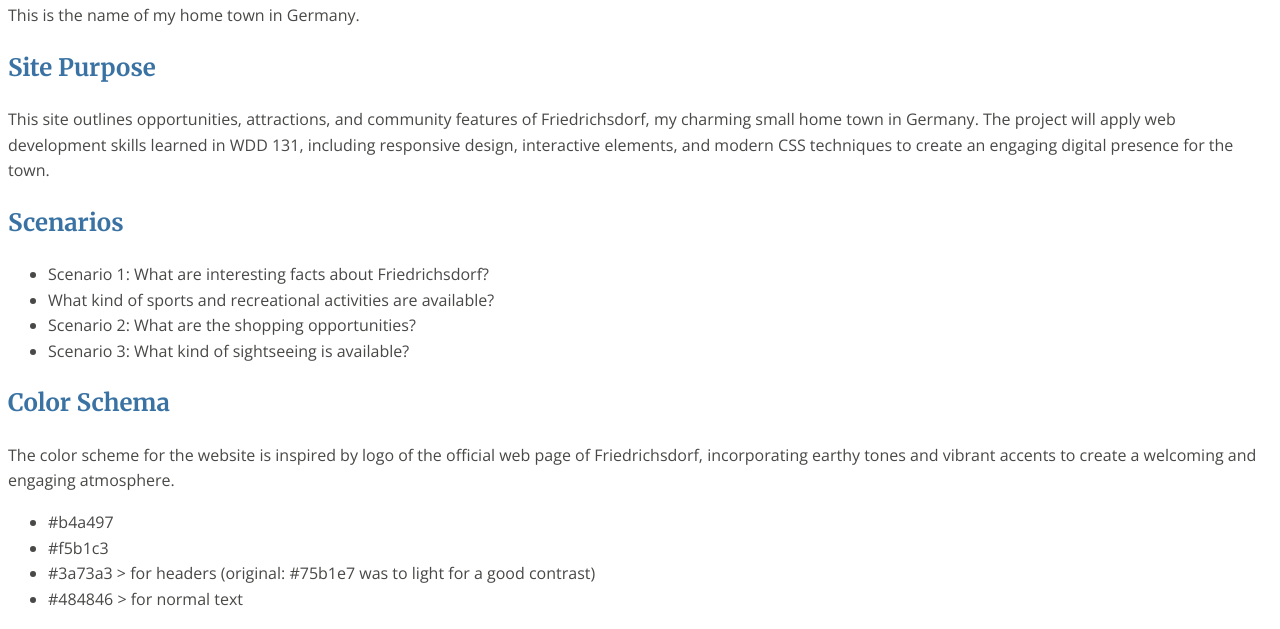
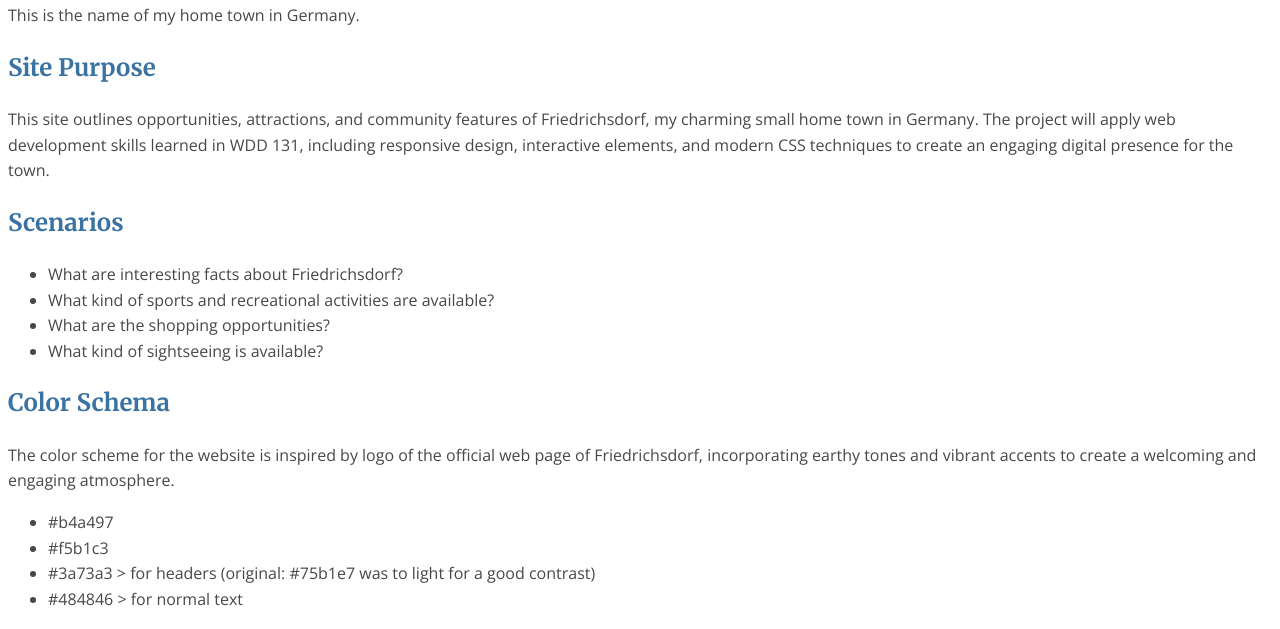
Before and after one commit to beyersdorfertj/wdd131, a plain HTML site: page project/siteplan.html in a window 1280 px wide. Shown: the part 149-778 px from the top of the page. Drawn offline with nearby package versions, Linux system fonts and the light colour scheme.

Commit message:
W05 fix: Scenarios

```diff
--- a/project/siteplan.html
+++ b/project/siteplan.html
@@ -20,10 +20,10 @@
     <p>This site outlines  opportunities, attractions, and community features of Friedrichsdorf, my charming small home town in Germany. The project will apply web development skills learned in WDD 131, including responsive design, interactive elements, and modern CSS techniques to create an engaging digital presence for the town.</p>
     <h2>Scenarios</h2>
     <ul>
-        <li>Scenario 1: What are interesting facts about Friedrichsdorf?</li>
+        <li>What are interesting facts about Friedrichsdorf?</li>
         <li>What kind of sports and recreational activities are available?</li>
-        <li>Scenario 2: What are the shopping opportunities?</li>
-        <li>Scenario 3: What kind of sightseeing is available?</li>
+        <li>What are the shopping opportunities?</li>
+        <li>What kind of sightseeing is available?</li>
     </ul>
     <h2>Color Schema</h2>
     <p>The color scheme for the website is inspired by logo of the official web page of Friedrichsdorf, incorporating earthy tones and vibrant accents to create a welcoming and engaging atmosphere.</p>
```
